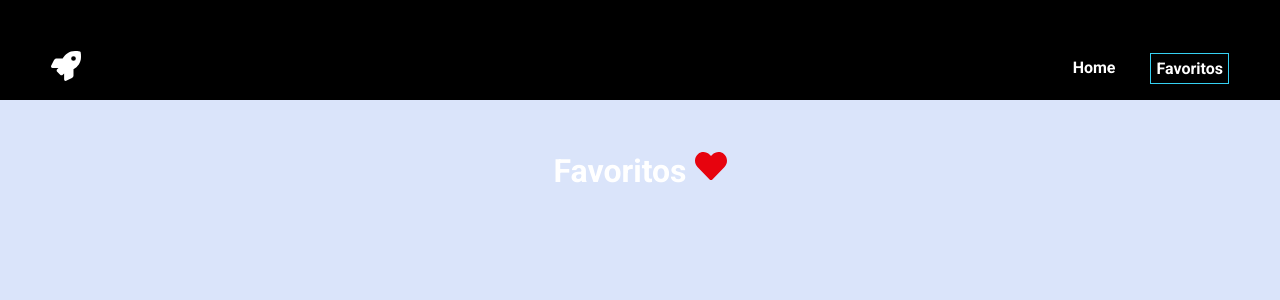
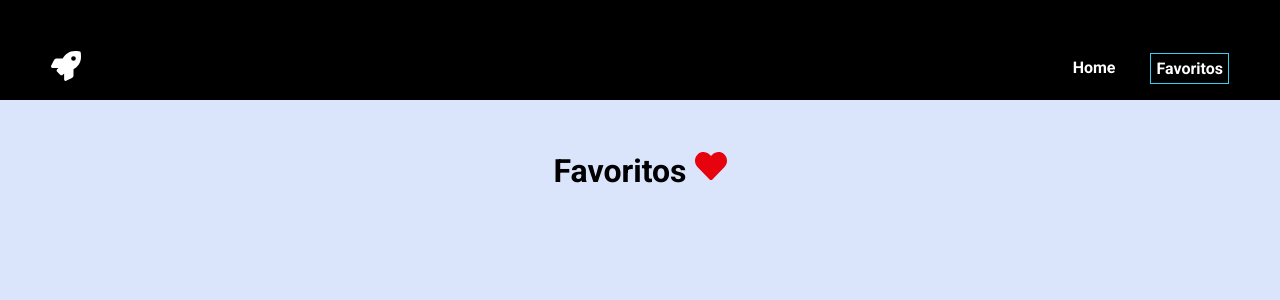
Before and after one commit to Sara01romao/api-FinalSpace, a React (Create React App) app: page /favorites in a window 1280 px wide. Shown: the top 300 px of the page. Built offline with nearby package versions, Linux system fonts and the light colour scheme; the HTML template or start-up script is replaced by a standard one.

Commit message:
mudança de cores dos cards

```diff
--- a/src/pages/Favorites/styles.js
+++ b/src/pages/Favorites/styles.js
@@ -1,11 +1,11 @@
 import styled from "styled-components";
 
 export const DivSalvos = styled.div`
-    height: 100vmax;
+
 
     h1{
         text-align: center;
-        color:#fff;
+        color:#000;
         margin: 50px 0px;
     }
 
@@ -30,11 +30,12 @@ export const DivSalvos = styled.div`
         align-items: center;
         justify-content: space-around;
         width: 90%;
-        border: 3px solid #000;
+        color: #000;
         border-radius: 5px;
-        background: linear-gradient( #fff 16%, #35D1F3);
+        background: #97c0ff;
         margin-bottom: 20px;
         padding:10px;
+        box-shadow: 7px 9px 15px -7px #1a5258;
 
 
     }
@@ -58,17 +59,16 @@ export const DivSalvos = styled.div`
         align-items: center;
         justify-content: center;
         background-color: transparent;
-        border: 3px solid #000;
+        border: 5px solid #000;
+        color: #000;
         cursor: pointer;
         font-weight: bold;
         margin-top: 10px;
     }
 
     .card button:hover{
-
+        background-color: #000;
         color: #fff;
-        background-color: #000;
-
     }
     .card button svg{
         margin-right: 10px;
@@ -83,7 +83,7 @@ export const DivSalvos = styled.div`
             margin: 0px auto 20px;
 
 
-            border: 1px solid red;
+
         }
     }
 
--- a/src/pages/Home/styles.js
+++ b/src/pages/Home/styles.js
@@ -73,6 +73,7 @@ export const Card= styled.div`
         opacity: 0.8 ;
         transform: rotate(5deg);
         box-shadow: 12px 12px 2px 1px rgb(1 19 24 / 20%);
+        background: #050385 80%;
 
     }
 
```
